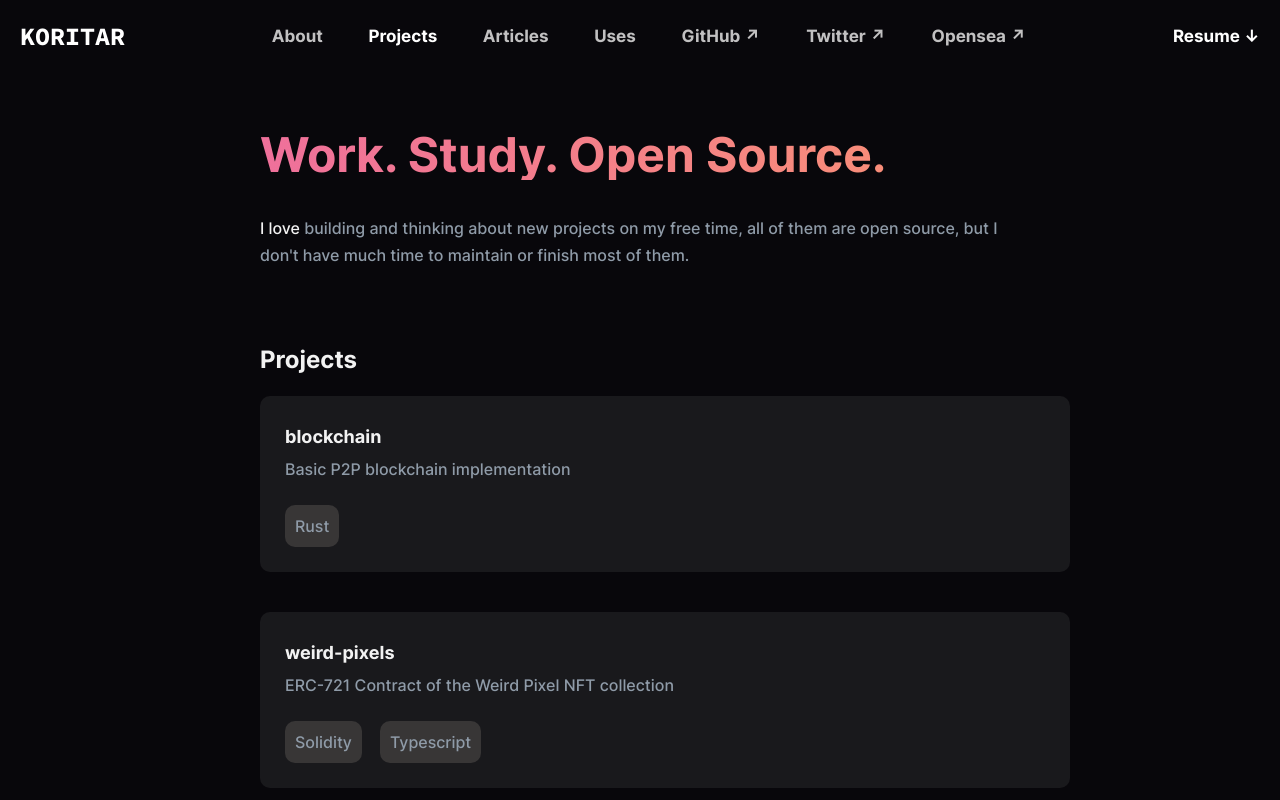
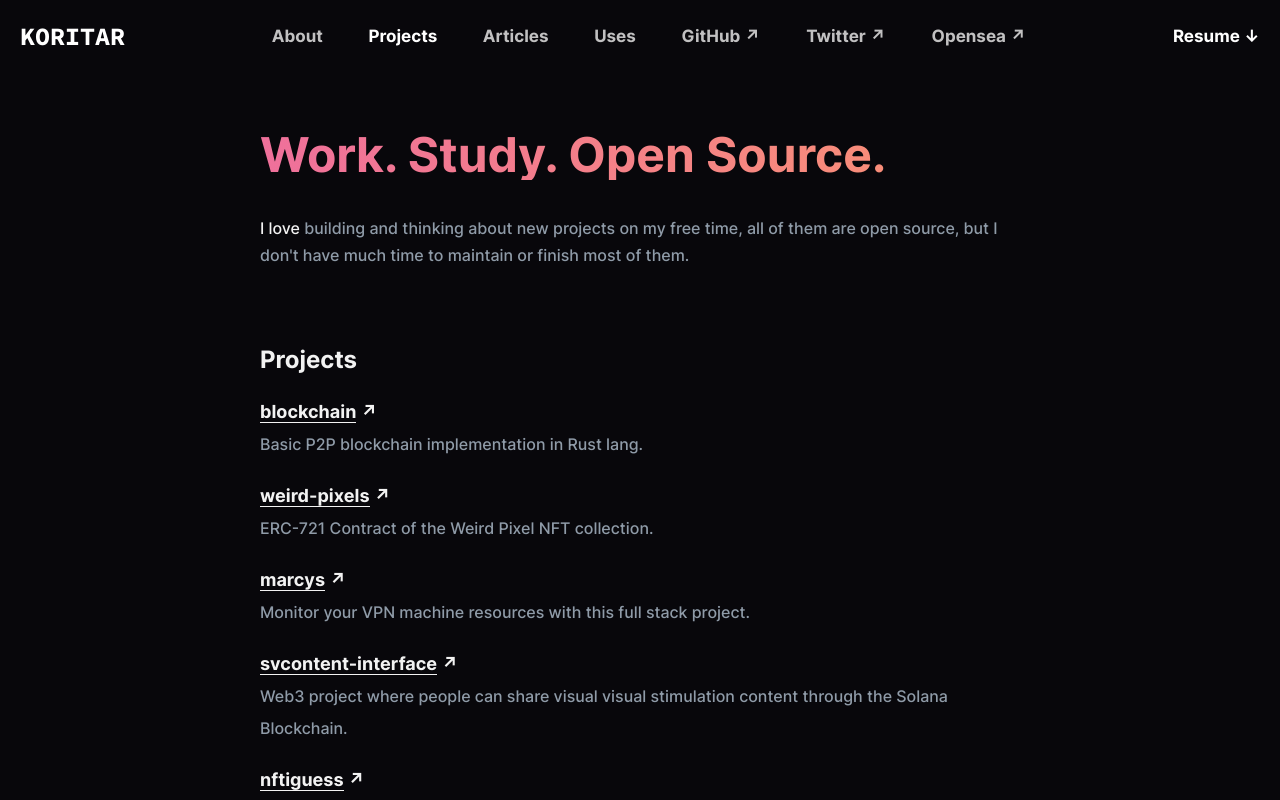
Before and after one commit to jakoritarleite/koritar.com, a Next.js app: page /projects in a window 1280 px wide. Shown: the top 800 px of the page. Built offline with nearby package versions, Linux system fonts and the light colour scheme.

Commit message:
feat: update the projects design

```diff
--- a/pages/projects.tsx
+++ b/pages/projects.tsx
@@ -13,7 +13,6 @@ type ProjectsProps = BaseProps & {
 type Project = {
   name: string;
   description: string;
-  used_techs: Array<string>;
   repo_link: string;
 };
 
@@ -33,22 +32,35 @@ const Projects: Page<ProjectsProps> = props => {
   const projects: Array<Project> = [
     {
       name: 'blockchain',
-      description: 'Basic P2P blockchain implementation',
-      used_techs: ['Rust'],
+      description: 'Basic P2P blockchain implementation in Rust lang.',
       repo_link: 'https://github.com/jakoritarleite/blockchain'
     },
     {
       name: 'weird-pixels',
-      description: 'ERC-721 Contract of the Weird Pixel NFT collection',
-      used_techs: ['Solidity', 'Typescript'],
+      description: 'ERC-721 Contract of the Weird Pixel NFT collection.',
       repo_link: 'https://github.com/jakoritarleite/weird-pixels'
     },
     {
       name: 'marcys',
       description:
         'Monitor your VPN machine resources with this full stack project.',
-      used_techs: ['Rust'],
       repo_link: 'https://github.com/aprade/marcys'
+    },
+    {
+      name: 'svcontent-interface',
+      description:
+        'Web3 project where people can share visual visual stimulation content through the Solana Blockchain.',
+      repo_link: 'https://github.com/jakoritarleite/svcontent-interface'
+    },
+    {
+      name: 'nftiguess',
+      description: 'Web3 app to mint your own NFT collection.',
+      repo_link: 'https://github.com/jakoritarleite/nftiguess'
+    },
+    {
+      name: 'minigrep',
+      description: 'Mini clone of the grep(1) command in Rust.',
+      repo_link: 'https://github.com/jakoritarleite/minigrep'
     }
   ];
 
@@ -71,59 +83,22 @@ const Projects: Page<ProjectsProps> = props => {
         </Section>
       </Container>
       <h2>Projects</h2>
-      {/* TODO: CHANGE THE DESIGN OF THE PROJECT BLOCKS */}
       {projects.map((project, index) => {
         return (
-          <ProjectContainer key={index}>
-            <ProjectTitle>
-              <ProjectRepoLink href={project.repo_link}>
+          <div key={index}>
+            <h3>
+              <a style={{ textDecoration: 'none' }} href={project.repo_link}>
                 {project.name}
-              </ProjectRepoLink>
-            </ProjectTitle>
+              </a>
+              &nbsp;↗
+            </h3>
             <span>{project.description}</span>
-            <ProjectTechs>
-              {project.used_techs.map((tech, index) => {
-                return <ProjectTech key={index}>{tech}</ProjectTech>;
-              })}
-            </ProjectTechs>
-          </ProjectContainer>
+          </div>
         );
       })}
     </>
   );
 };
 
-const ProjectContainer = styled('div', {
-  background: 'rgba(255, 255, 255, .07)',
-  width: '100%',
-  marginBottom: '40px',
-  paddingInline: '25px',
-  borderRadius: '10px'
-});
-
-const ProjectTitle = styled('h3', {
-  paddingTop: '25px'
-});
-
-const ProjectRepoLink = styled('a', {
-  textDecoration: 'none',
-  border: 'none'
-});
-
-const ProjectTechs = styled('div', {
-  display: 'flex',
-  paddingTop: '20px',
-  paddingBottom: '25px'
-});
-
-const ProjectTech = styled('div', {
-  backgroundColor: '#383636',
-  paddingTop: '5px',
-  paddingBottom: '5px',
-  paddingInline: '10px',
-  borderRadius: '10px',
-  marginRight: '18px'
-});
-
 Projects.getLayout = baseLayout;
 export default Projects;
```
